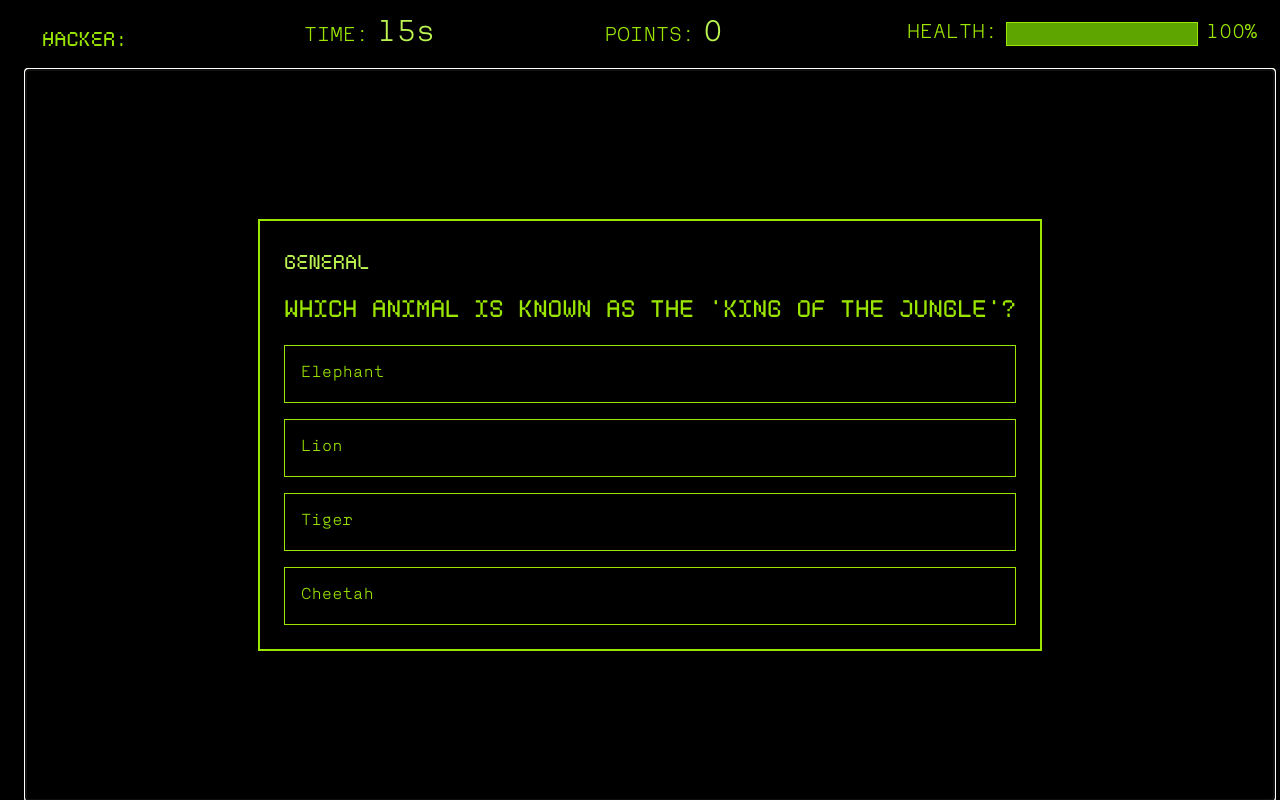
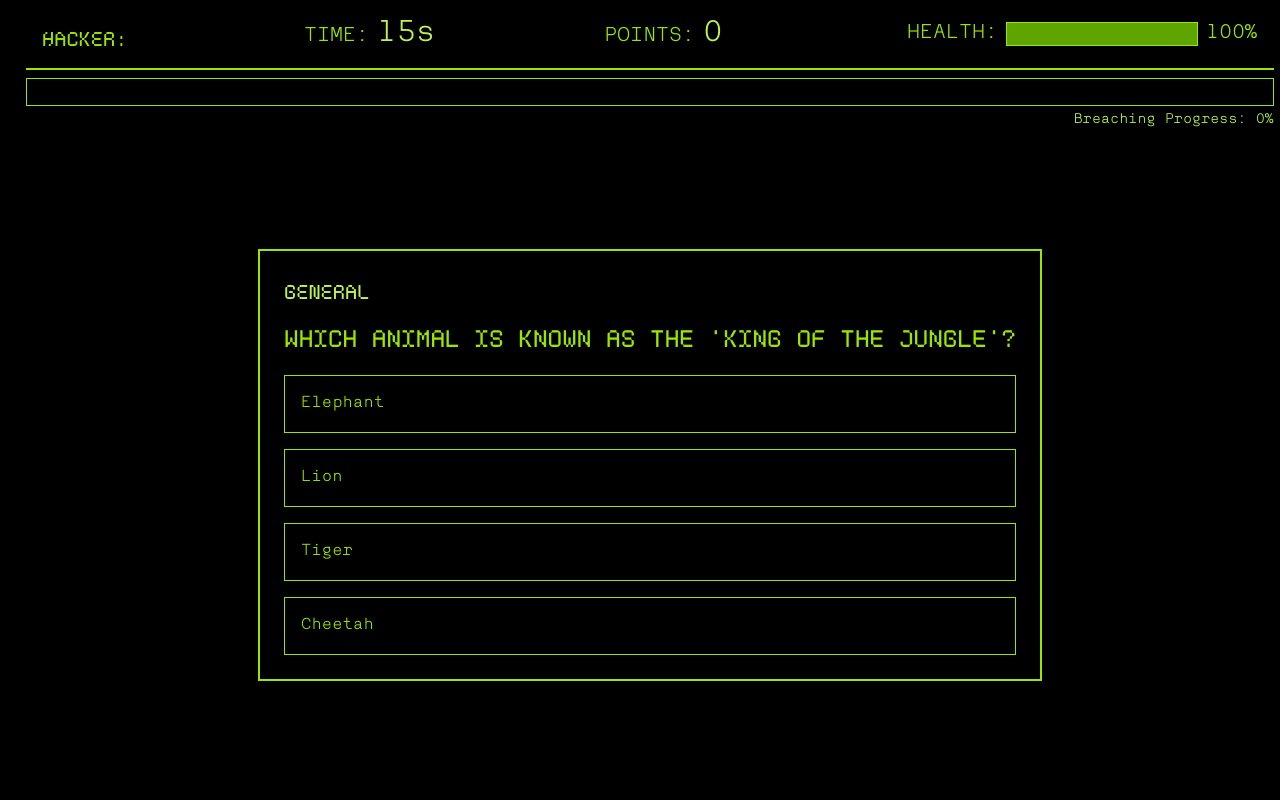
Before and after one commit to kur0gir1/ZeroDay, a React (Vite) app in the folder zeroday/: page /game in a window 1280 px wide. Built offline with nearby package versions, Linux system fonts and the light colour scheme.

Commit message:
Refactor Game component for improved readability and add breaching progress bar

```diff
--- a/zeroday/src/components/game.jsx
+++ b/zeroday/src/components/game.jsx
@@ -1,8 +1,14 @@
 import React, { useState, useEffect, useRef } from "react";
+// eslint-disable-next-line no-unused-vars
 import { motion } from "framer-motion";
 import { usePlayer } from "../context/playerContext";
 import { useNavigate } from "react-router-dom";
-import { GeneralQuestions, EasyQuestions, ModerateQuestions, HardQuestions } from "../data/questions";
+import {
+  GeneralQuestions,
+  EasyQuestions,
+  ModerateQuestions,
+  HardQuestions,
+} from "../data/questions";
 
 export default function Game() {
   const navigate = useNavigate();
@@ -23,12 +29,25 @@ export default function Game() {
 
   useEffect(() => {
     // Shuffle and filter questions only once during initialization
-    const generalQuestions = new GeneralQuestions().getAllQuestions({ shuffle: true }).slice(0, 5);
-    const easyQuestionsSet = new EasyQuestions().getAllQuestions({ shuffle: true }).slice(0, 5);
-    const moderateQuestionsSet = new ModerateQuestions().getAllQuestions({ shuffle: true }).slice(0, 3);
-    const hardQuestionsSet = new HardQuestions().getAllQuestions({ shuffle: true }).slice(0, 3);
+    const generalQuestions = new GeneralQuestions()
+      .getAllQuestions({ shuffle: true })
+      .slice(0, 5);
+    const easyQuestionsSet = new EasyQuestions()
+      .getAllQuestions({ shuffle: true })
+      .slice(0, 5);
+    const moderateQuestionsSet = new ModerateQuestions()
+      .getAllQuestions({ shuffle: true })
+      .slice(0, 3);
+    const hardQuestionsSet = new HardQuestions()
+      .getAllQuestions({ shuffle: true })
+      .slice(0, 3);
 
-    setAllQuestions([...generalQuestions, ...easyQuestionsSet, ...moderateQuestionsSet, ...hardQuestionsSet]);
+    setAllQuestions([
+      ...generalQuestions,
+      ...easyQuestionsSet,
+      ...moderateQuestionsSet,
+      ...hardQuestionsSet,
+    ]);
   }, []); // Empty dependency array ensures this runs only once
 
   const currentQuestion = allQuestions[currentQuestionIndex];
@@ -51,8 +70,9 @@ export default function Game() {
   useEffect(() => {
     if (timeLeft === 0 && !hasTimedOut) {
       setHasTimedOut(true); // Prevent multiple triggers
-      handleWrongAnswer();
+      handleWrongAnswer(true); // Pass a flag to indicate timeout
     }
+    // eslint-disable-next-line react-hooks/exhaustive-deps
   }, [timeLeft, hasTimedOut]);
 
   useEffect(() => {
@@ -85,10 +105,14 @@ export default function Game() {
     setTimeout(() => goToNextQuestion(), 1000); // Move to the next question after a delay
   };
 
-  const handleWrongAnswer = () => {
+  const handleWrongAnswer = (isTimeout = false) => {
     setHealth((prev) => Math.max(0, prev - 20)); // Deduct health
     setFlashRed(true); // Trigger red screen flash
     setTimeout(() => setFlashRed(false), 500); // Remove flash after 500ms
+
+    if (isTimeout) {
+      setTimeout(() => goToNextQuestion(), 1000); // Move to the next question after a delay
+    }
   };
 
   const goToNextQuestion = () => {
@@ -104,7 +128,9 @@ export default function Game() {
   };
 
   if (!currentQuestion) {
-    return <div className="text-center text-lime-400">Loading questions...</div>;
+    return (
+      <div className="text-center text-lime-400">Loading questions...</div>
+    );
   }
 
   return (
@@ -155,7 +181,7 @@ export default function Game() {
           {/* Health */}
           <div className="flex items-center ml-4">
             <span className="text-xl mr-2 font-momoska">HEALTH:</span>
-            <div className="w-48 bg-gray-800 h-6 border border-lime-400">
+            <div className="w-48 bg-black h-6 border border-lime-400">
               <motion.div
                 className="bg-lime-600 h-full"
                 initial={{ width: `${health}%` }}
@@ -167,17 +193,37 @@ export default function Game() {
           </div>
         </div>
 
+        {/* Breaching Progress Bar */}
+        <div className="w-full bg-black h-7 mt-2 border border-lime-400">
+          <motion.div
+            className="bg-lime-600 h-full"
+            initial={{
+              width: `${(currentQuestionIndex / allQuestions.length) * 100}%`,
+            }}
+            animate={{
+              width: `${(currentQuestionIndex / allQuestions.length) * 100}%`,
+            }}
+            transition={{ duration: 0.5 }}
+          />
+        </div>
+        <div className="text-right text-sm text-lime-300 mt-1">
+          Breaching Progress:{" "}
+          {Math.round((currentQuestionIndex / allQuestions.length) * 100)}%
+        </div>
+
         {/* Centered Question Box */}
         <div
-          className="flex-grow flex items-center justify-center"
+          className="flex-grow flex items-center justify-center focus:outline-none"
           ref={questionRef}
-          tabIndex={-1} // For accessibility focus
+          tabIndex={-1}
         >
           <div className="p-6 border-2 border-lime-400 min-w-[60vw] max-w-[90vw]">
             <h4 className="text-xl mb-4 font-monoska text-lime-300 uppercase">
               {currentQuestion.category}
             </h4>
-            <h2 className="text-2xl mb-6 font-monoska">{currentQuestion.question}</h2>
+            <h2 className="text-2xl mb-6 font-monoska">
+              {currentQuestion.question}
+            </h2>
 
             {/* Answer Options */}
             <div className="grid grid-cols-1 gap-4 mt-6">
--- a/zeroday/src/context/playerContext.jsx
+++ b/zeroday/src/context/playerContext.jsx
@@ -12,6 +12,7 @@ export function PlayerProvider({ children }) {
   );
 }
 
+// eslint-disable-next-line react-refresh/only-export-components
 export function usePlayer(){
   return useContext(PlayerContext);
 }
```
